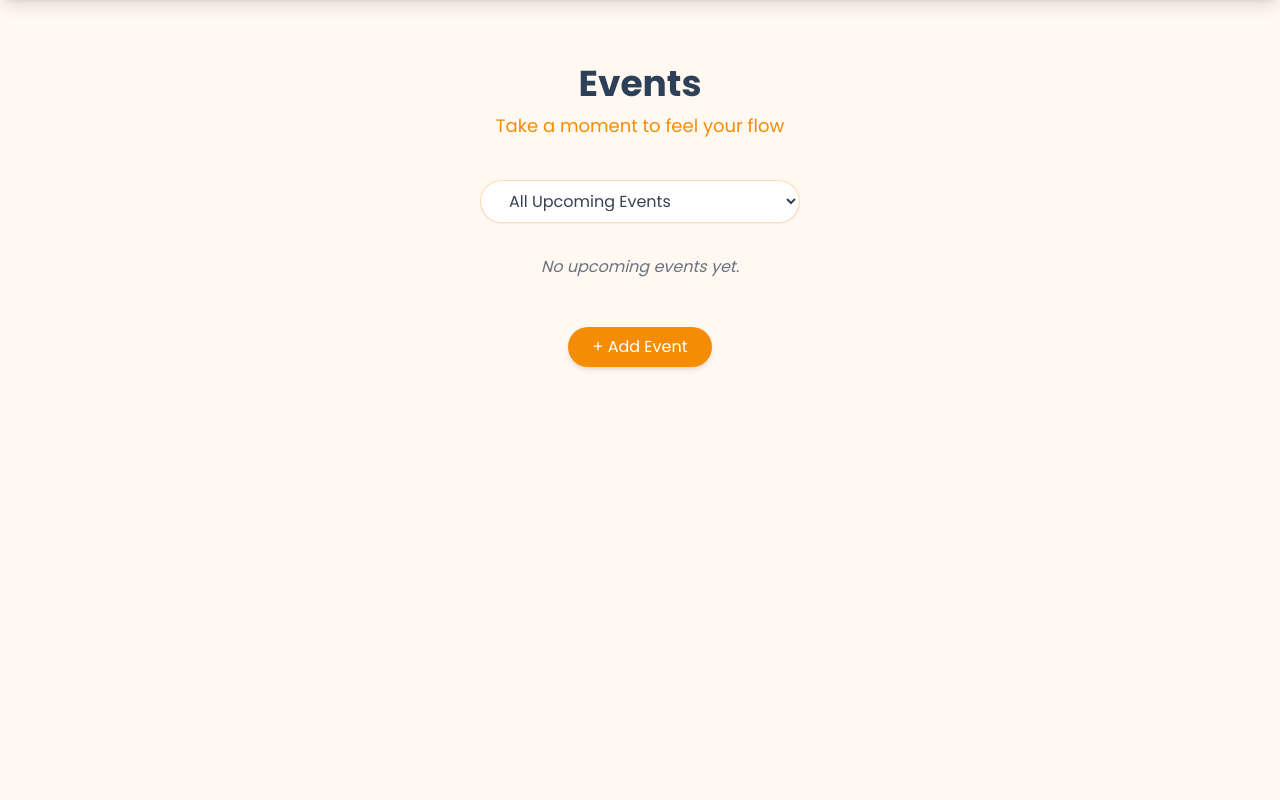
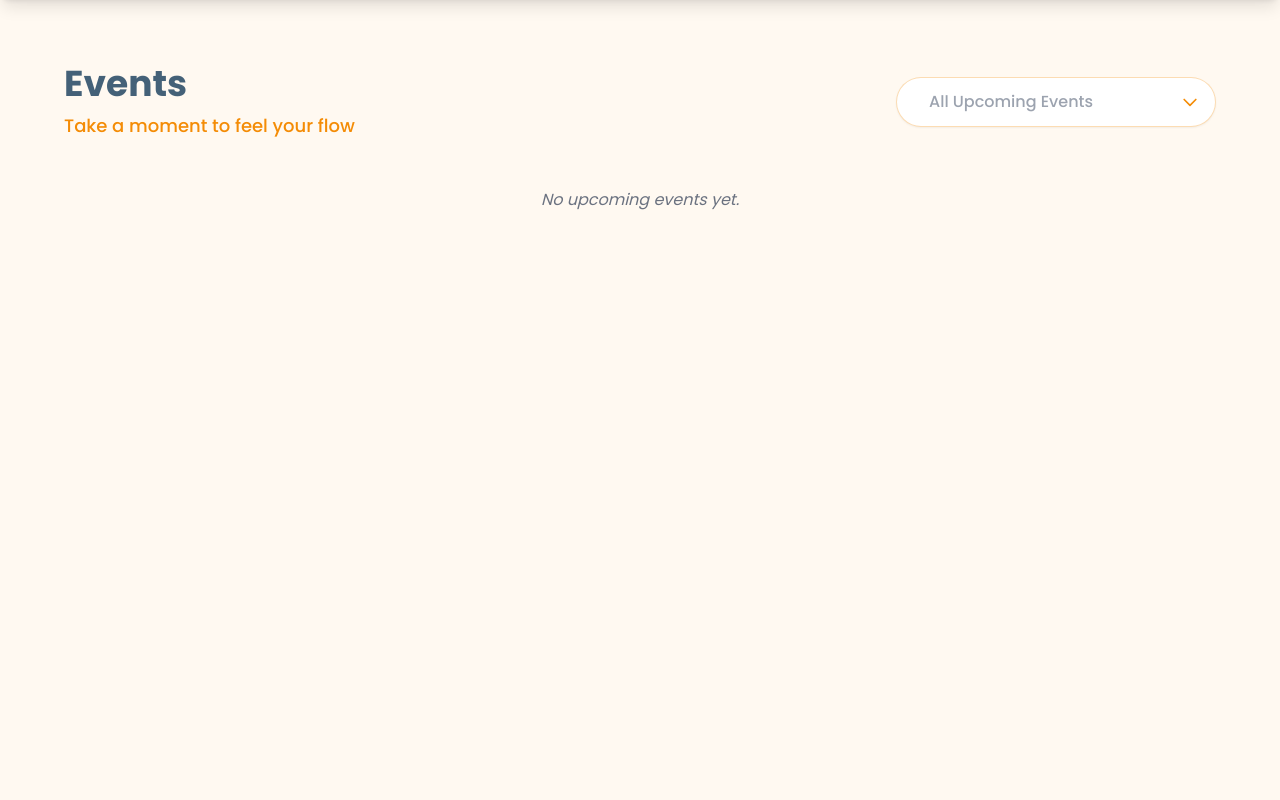
Before and after one commit to pbp-kelompok-a3/souline, a Django app: page /events/ in a window 1280 px wide. Shown: the part 64-864 px from the top of the page. Run offline with Django 5.2, Linux system fonts and the light colour scheme; data that the repository does not hold is empty; some libraries are stand-ins or nearby versions.

Commit message:
sedikit update design buat events

```diff
--- a/events/templates/events/show_events.html
+++ b/events/templates/events/show_events.html
@@ -2,40 +2,49 @@
 {% block content %}
 {% include "header.html" %}
 
-<div class="min-h-screen bg-[#FFF9F1] flex flex-col items-center py-16 px-6 font-poppins">
+<div class="min-h-screen bg-[#FFF9F1] flex flex-col items-center py-16 px-6">
 
   <!-- Header -->
-  <div class="text-center mb-10">
-    <h1 class="text-4xl font-bold text-[#2E4057]">Events</h1>
-    <p class="text-[#F48C06] mt-2 text-lg">Take a moment to feel your flow</p>
+  <div class="w-full max-w-6xl flex flex-col md:flex-row justify-between items-start md:items-center mb-12">
+    <div>
+      <h1 class="text-4xl font-bold text-[#446178] mb-2">Events</h1>
+      <p class="text-[#F48C06] mt-2 text-lg font-medium">Take a moment to feel your flow</p>
     </div>
 
     <!-- Filter dropdown -->
-  <div class="mb-8">
+    <div class="relative mt-6 md:mt-0">
       <select id="filter-select"
-      class="border border-[#F48C06]/30 bg-white rounded-full px-6 py-2 text-gray-700 focus:ring-2 focus:ring-[#F48C06] focus:outline-none shadow-sm">
+        class="appearance-none border border-[#F48C06]/30 bg-white rounded-full px-8 py-3 text-gray-400 text-left font-medium focus:ring-2 focus:ring-[#F48C06] focus:outline-none shadow-sm transition hover:shadow-md cursor-pointer">
         <option value="">All Upcoming Events</option>
         <option value="soon">Upcoming Soon (within 7 days)</option>
         <option value="later">Coming Later (after 7 days)</option>
       </select>
+
+      <!-- Custom dropdown icon -->
+      <svg class="w-5 h-5 text-[#F48C06] absolute right-4 top-1/2 -translate-y-1/2 pointer-events-none"
+        xmlns="http://www.w3.org/2000/svg" fill="none" viewBox="0 0 24 24" stroke="currentColor">
+        <path stroke-linecap="round" stroke-linejoin="round" stroke-width="2"
+          d="M19 9l-7 7-7-7" />
+      </svg>
+    </div>
   </div>
 
   <!-- Events container -->
-  <div id="events-container" class="flex flex-wrap justify-center gap-8 max-w-6xl">
+  <div id="events-container" class="event-wrapper max-w-6xl justify-start md:justify-center">
     {% if events %}
       {% for event in events %}
-        <div class="bg-[#FFF5E9] border border-[#F48C06]/10 shadow-lg rounded-3xl w-80 p-6 flex flex-col items-center hover:shadow-xl transition-all">
+        <div class="event-card w-80 p-6 flex flex-col items-center text-center">
           {% if event.poster %}
-            <img src="{{ event.poster.url }}" alt="{{ event.name }}"
-                 class="rounded-2xl w-64 h-48 object-cover shadow-md mb-4">
+            <img src="{{ event.poster.url }}" alt="{{ event.name }}" class="event-poster mb-4">
           {% else %}
-            <div class="w-64 h-48 bg-gray-200 rounded-2xl flex items-center justify-center text-gray-400 mb-4">
+            <div class="event-side flex items-center justify-center mb-4 text-gray-400">
               No Image
             </div>
           {% endif %}
-          <h2 class="font-semibold text-xl text-[#2E4057] text-center">{{ event.name }}</h2>
-          <p class="text-sm text-gray-500 mt-1">{{ event.date|date:"d F Y" }}</p>
-          <p class="text-gray-600 text-justify mt-3 text-sm">{{ event.description|truncatechars:100 }}</p>
+
+          <h2 class="font-semibold text-xl text-[#2E4057]">{{ event.name }}</h2>
+          <p class="event-date mt-1">{{ event.date|date:"d F Y" }}</p>
+          <p class="text-gray-600 mt-3 text-sm text-center">{{ event.description|truncatechars:100 }}</p>
         </div>
       {% endfor %}
     {% else %}
@@ -43,13 +52,14 @@
     {% endif %}
   </div>
 
-  <!-- Add Event Button -->
-  <div class="flex justify-center mt-12">
-    <a href="{% url 'add_event' %}"
-       class="bg-[#F48C06] text-white px-6 py-2 rounded-full hover:bg-[#e07b00] transition shadow-md">
+  <!-- Add Event Button (admin only) -->
+  {% if request.user.is_staff %}
+  <div class="flex justify-start w-full max-w-6xl mt-14">
+    <a href="{% url 'add_event' %}" class="add-btn shadow-md">
        + Add Event
     </a>
   </div>
+  {% endif %}
 </div>
 
 <!-- AJAX -->
@@ -72,12 +82,12 @@ document.addEventListener('DOMContentLoaded', function() {
 
         data.forEach(event => {
           const card = `
-            <div class="bg-[#FFF5E9] border border-[#F48C06]/10 shadow-lg rounded-3xl w-80 p-6 flex flex-col items-center hover:shadow-xl transition-all">
-              ${event.poster ? `<img src="${event.poster}" class="rounded-2xl w-64 h-48 object-cover shadow-md mb-4">`
-                              : `<div class="w-64 h-48 bg-gray-200 rounded-2xl flex items-center justify-center text-gray-400 mb-4">No Image</div>`}
-              <h2 class="font-semibold text-xl text-[#2E4057] text-center">${event.name}</h2>
-              <p class="text-sm text-gray-500 mt-1">${event.date}</p>
-              <p class="text-gray-600 text-justify mt-3 text-sm">${event.description}</p>
+            <div class="event-card w-80 p-6 flex flex-col items-center text-center">
+              ${event.poster ? `<img src="${event.poster}" class="event-poster mb-4">`
+                              : `<div class="event-side flex items-center justify-center mb-4 text-gray-400">No Image</div>`}
+              <h2 class="font-semibold text-xl text-[#2E4057]">${event.name}</h2>
+              <p class="event-date mt-1">${event.date}</p>
+              <p class="text-gray-600 mt-3 text-sm text-center">${event.description}</p>
             </div>`;
           container.insertAdjacentHTML('beforeend', card);
         });
--- a/events/urls.py
+++ b/events/urls.py
@@ -1,6 +1,7 @@
 from django.urls import path
 from . import views
 
+app_name = 'events'
 urlpatterns = [
     path('', views.show_events, name='event_list'),
     path('add/', views.add_event, name='add_event'),
--- a/templates/header.html
+++ b/templates/header.html
@@ -31,7 +31,7 @@
               <a href="#" class="block px-4 py-2 text-[#446178] hover:bg-[#446178]/10 hover:text-[#91C4C3] transition-all duration-300 font-medium">
                 Timeline
               </a>
-              <a href="{% url 'event_list' %}" class="block px-4 py-2 text-[#446178] hover:bg-[#446178]/10 hover:text-[#91C4C3] transition-all duration-300 font-medium">
+              <a href="{% url 'events:event_list' %}" class="block px-4 py-2 text-[#446178] hover:bg-[#446178]/10 hover:text-[#91C4C3] transition-all duration-300 font-medium">
                 Events
               </a>
               <a href="{% url 'sportswear:show_sportswear' %}" class="block px-4 py-2 text-[#446178] hover:bg-[#446178]/10 hover:text-[#91C4C3] transition-all duration-300 font-medium">
@@ -96,7 +96,7 @@
          class="block px-3 py-2 rounded-lg text-[#446178] hover:text-[#91C4C3] transition-all duration-300 font-medium">
         Timeline
       </a>
-      <a href="{% url 'event_list' %}"
+      <a href="{% url 'events:event_list' %}"
          class="block px-3 py-2 rounded-lg text-[#446178] hover:text-[#91C4C3] transition-all duration-300 font-medium">
         Events
       </a>
```
Also changed, not shown: main/templates/main/main.html (+3 -7 lines). Lines whose indentation alone changed are shown as unchanged.
